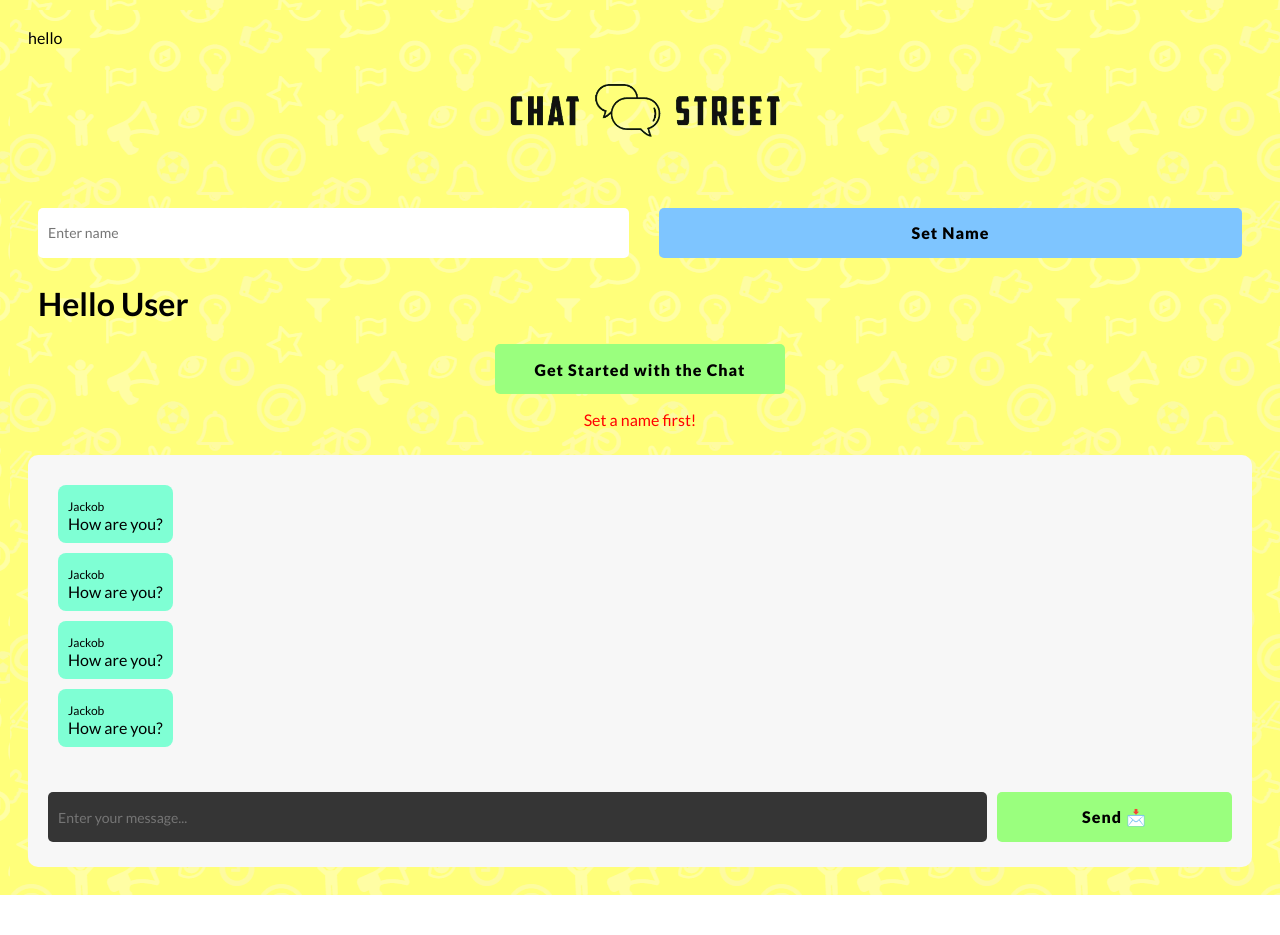
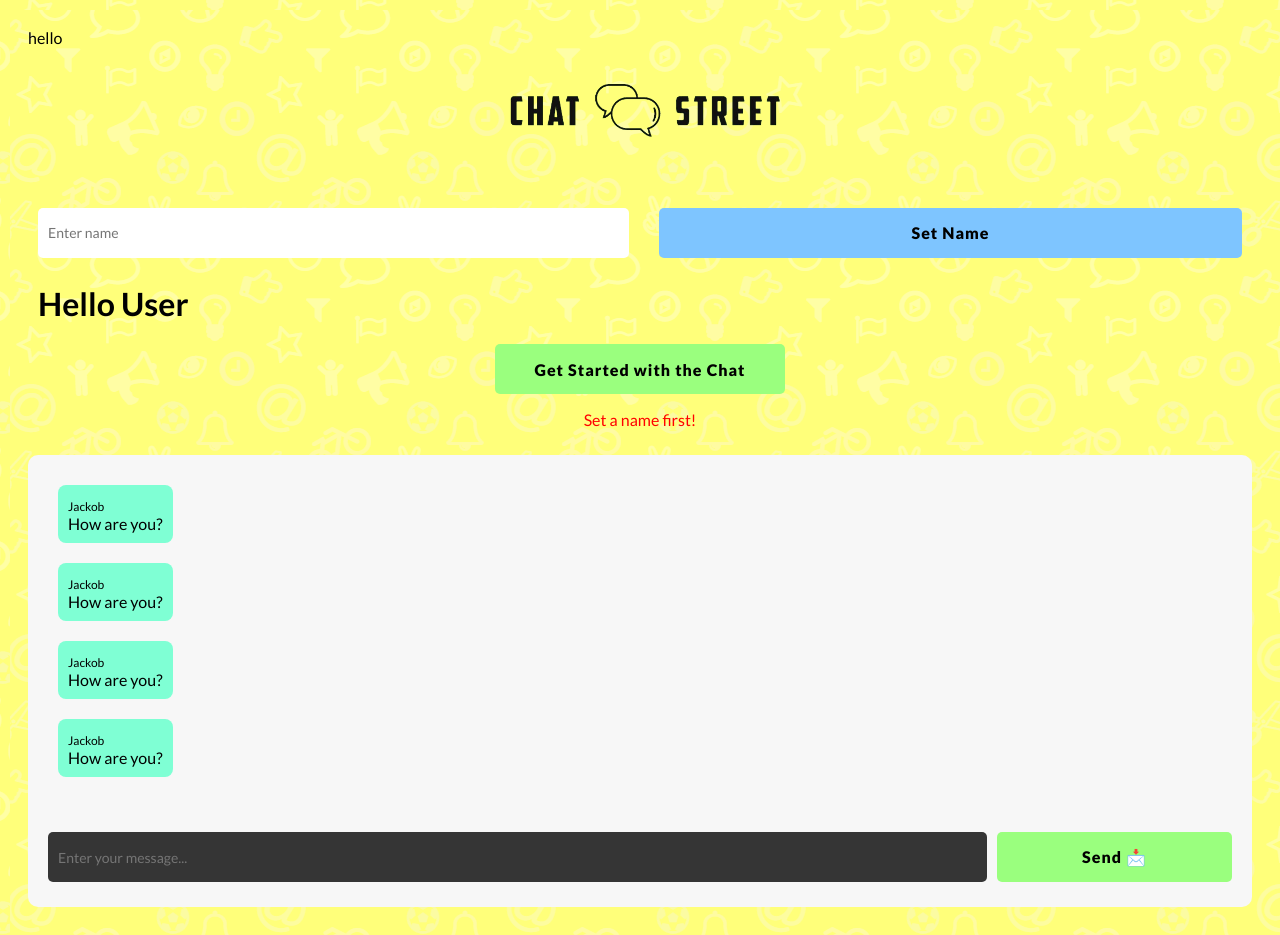
Before and after one commit to Lakshit-Chiranjiv/Chat-street-app, a Svelte app in the folder client/: page / in a window 1280 px wide. Before the commit the page ends 895 px from the top, so only its background shows below. Built offline with nearby package versions, Linux system fonts and the light colour scheme.

Commit message:
flex on main and self-msg class to align flex end

```diff
--- a/client/src/components/Message.svelte
+++ b/client/src/components/Message.svelte
@@ -10,11 +10,10 @@
 </main>
 
 <style>
-    /* main{
+    main{
         display: flex;
         flex-direction: column;
-        align-items: flex-end;
-    } */
+    }
     p.msg{
         padding: 10px;
         border-radius: 8px;
@@ -22,6 +21,10 @@
         margin: 10px;
         width: fit-content;
     }
+
+    p.self-msg{
+        align-self: flex-end;
+    }
     span.person{
         font-size: 12px;
     }
```
